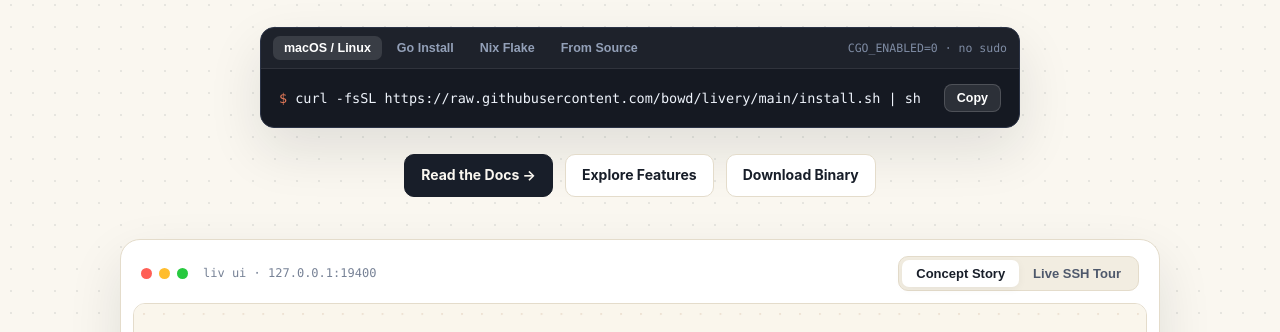
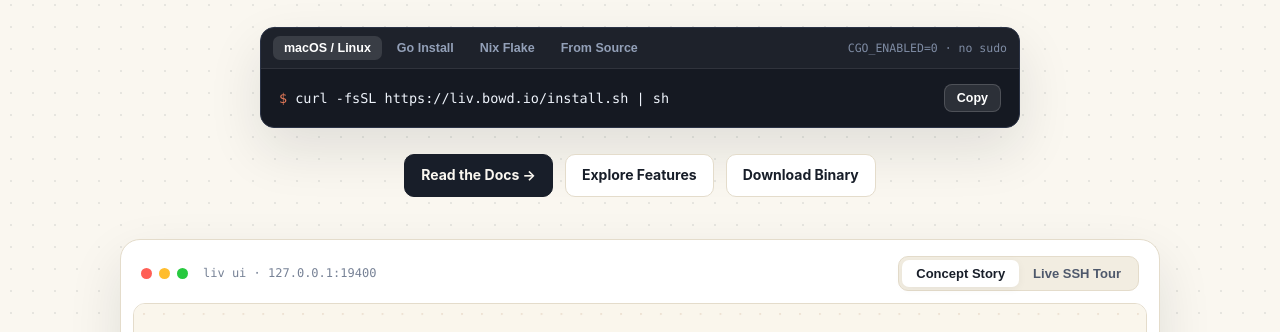
Before and after one commit to bowd/livery, a plain HTML site: page site/index.html in a window 1280 px wide. Shown: the part 468-800 px from the top of the page. Drawn offline with Linux system fonts and the light colour scheme; files whose address does not match are found by name.

Commit message:
Use https://liv.bowd.io/install.sh in install snippets

```diff
--- a/site/app.js
+++ b/site/app.js
@@ -23,7 +23,7 @@
 
   // Install command switcher
   const CMDS = {
-    shell: "curl -fsSL https://raw.githubusercontent.com/bowd/livery/main/install.sh | sh",
+    shell: "curl -fsSL https://liv.bowd.io/install.sh | sh",
     go: "CGO_ENABLED=0 go install github.com/bowd/livery/cmd/liv@latest",
     nix: "nix profile add github:bowd/livery",
     source: "git clone https://github.com/bowd/livery.git && cd livery && make install",
--- a/site/index.html
+++ b/site/index.html
@@ -69,7 +69,7 @@
           </div>
           <div class="install-cmd-row">
             <div class="install-cmd mono">
-              <span class="prompt">$</span><span id="install-cmd-text">curl -fsSL https://raw.githubusercontent.com/bowd/livery/main/install.sh | sh</span>
+              <span class="prompt">$</span><span id="install-cmd-text">curl -fsSL https://liv.bowd.io/install.sh | sh</span>
             </div>
             <button id="copy-install-btn" class="copy-btn">Copy</button>
           </div>
@@ -319,7 +319,7 @@ $ liv doctor</pre>
             <span class="step-num">1</span>
             <h3>Install &amp; Onboard</h3>
             <p>Install static <code>liv</code> + stock <code>skillshare</code>, then run interactive health &amp; setup checks.</p>
-            <pre class="code-block mono">curl -fsSL https://raw.githubusercontent.com/bowd/livery/main/install.sh | sh
+            <pre class="code-block mono">curl -fsSL https://liv.bowd.io/install.sh | sh
 brew install skillshare
 liv onboard --apply</pre>
           </div>
```
Also changed, not shown: 2 other files.
